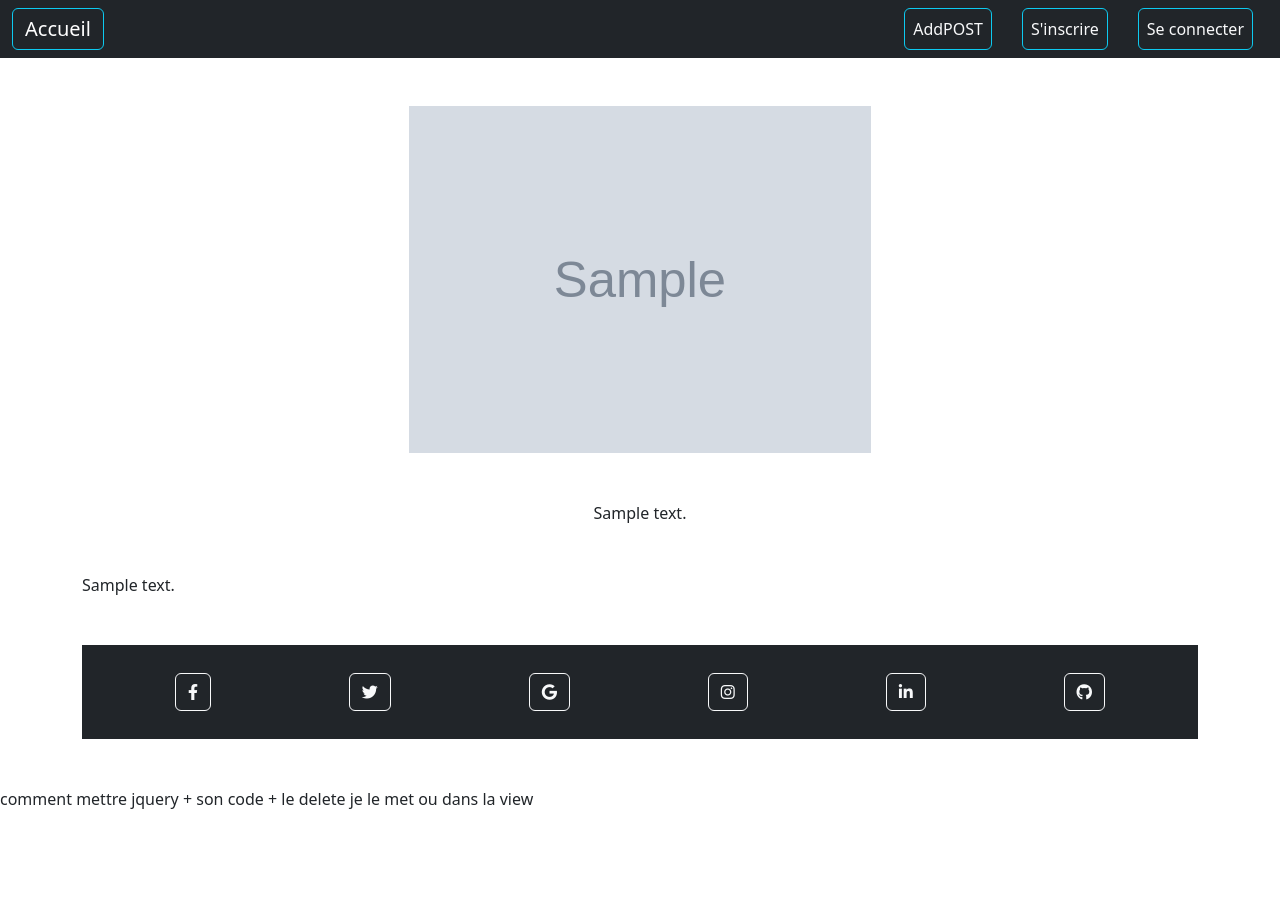
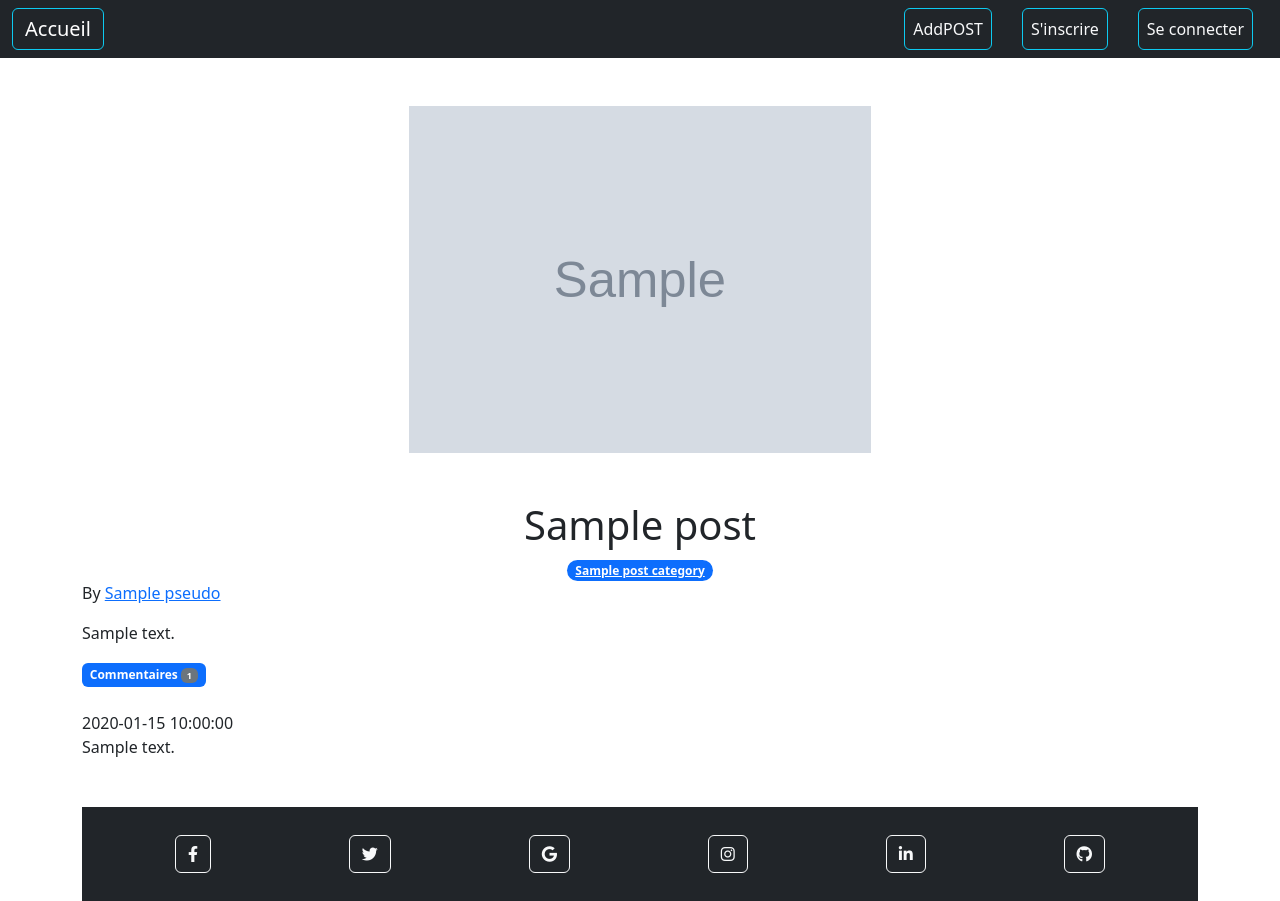
Before and after one commit to Inosthful/PhpBlog, a PHP site: template views/singleView.php in a window 1280 px wide. Before the commit the page ends 809 px from the top, so only its background shows below. Run offline with PHP 8.4, Linux system fonts and the light colour scheme; the template is opened without the code that fills it: most values are stand-ins (such as "Sample title", 1, 10 or a date in 2020); grey boxes marked "Sample" are stand-in pictures; data that the repository does not hold is empty.

Commit message:
tp crud done

```diff
--- a/editpost.php
+++ b/editpost.php
@@ -3,12 +3,10 @@ session_start();
 require_once 'model/managers/PostManager.php';
 require_once 'model/managers/UserManager.php';
 require_once 'model/managers/CategoryManager.php';
-var_dump($_SESSION['user']);
 //vérifier qu'on recoit bien un id
 if(isset($_GET['id'])&&!empty($_GET['id'])){
     $id = $_GET['id'];
     $author = UserManager::getAuthorByPostId($id);
-    var_dump($author->getIdUser());
     //on vérifie que l'utilisateur en cours est bien l'auteur de l'article
     if($author->getIdUser()!==$_SESSION['user']['id']){
         header("location:index.php?status=danger&message=Vous n'avez pas l'autorisation de faire cette action");
@@ -25,7 +23,6 @@ if(isset($_POST)&&!empty($_POST)){
     ///!\ pour l'image qui ne sera pas envoyé si elle est pas modifiée /!\
     //si on reçoit une nouvelle image, on s'en occupe
     if(isset($_FILES['picture']['name'])&&!empty($_FILES['picture']['name'])){
-        var_dump($_FILES);
         $uploads_dir = 'assets/uploads';
         $tmp_location = $_FILES['picture']['tmp_name'];
         $random_string = uniqid(); //ici je génère une chaine de caractère aléatoire basée sur l'heure car le serveur écrase les fichiers qui ont le même nom
--- a/login.php
+++ b/login.php
@@ -16,9 +16,9 @@ if(isset($_POST)&&!empty($_POST)){
     $verified_user = password_verify($mdp, $user->getPassword());
     if($verified_user){ //
         UserManager::connectUser($user);
-        header('location:index.php?status=success&message=Vous êtes bien connecté');
+        header('location:index.php?status=success&message=Vous êtes bien connecté !');
     }else{
-        header('location:login.php?status=danger&message=email ou mot de passe incorrect');
+        header('location:login.php?status=danger&message=email ou mot de passe incorrect !');
     }
 }
 
--- a/views/singleView.php
+++ b/views/singleView.php
@@ -3,31 +3,43 @@ require_once 'partials/header.php';
 ?>
 
 
-<section class="container">
 
 
-    <div class="d-flex flex-column justify-content-center align-items-center">
-        <img class='w-50 d-flex p-5' src='<?php echo $post->getPicture() ?>' alt=''>
-            <?php
-                echo $post->getContent();
+<section id="main" class="container">
 
-            ?>
-    </div>
-<br>
-<br>
-    <div class="d-flex flex-column">
+<div class="d-flex flex-column justify-content-center align-items-center">
+    <img src="<?php echo $post->getPicture() ?>" class="img-fluid heroImg w-50 p-5" alt="">
 
 
-        <?php
-        foreach($comments as $comment){
-            // echo $comment->getId_user();
-            echo $comment->getContent();
-        }
+    <h1 class="text-center"><?php echo $post->getTitle() ?></h1>
+    <?php if(isset($_SESSION['user'])&& !empty($_SESSION['user'])){ ?>
+        <div  class="d-flex justify-content-end">
+        <a href="editpost.php?id=<?php echo $post->getIdPost() ?>" class="btn btn-primary">edit<i class="bi bi-pencil-square"></i></a>
+        <a href="deletepost.php?id=<?php echo $post->getIdPost() ?>" class="btn btn-danger">delete<i class="bi bi-trash3-fill"></i></a>
+        </div>
+    <?php } ?>
+    <div id="categories">
+        <?php foreach($post_categories as $post_category){ ?>
+            <a href="category.php?id=<?php echo $post_category->getIdCategory() ?>" class="badge rounded-pill text-bg-primary"><?php echo $post_category->getCategoryName() ?></a>
+        <?php } ?>
+        </div>
+    </div>
+    By <a href="author.php?id=<?php echo $author->getIdUser() ?>" id="author" class="muted"><?php echo $author->getPseudo() ?></a>
+    <p class="mt-3"><?php echo $post->getContent() ?></p>
 
-        ?>
+    <div class="badge bg-primary mb-3">
+        Commentaires <span class="badge text-bg-secondary"><?php echo count($comments) ?></span>
     </div>
+    <?php foreach($comments as $comment) {
+    $commentAuthor = UserManager::getCommentAuthorByCommentId($comment->getIdComment());?>
+        <div>
+            <h3><?php echo $commentAuthor->getPseudo() ?></h3>
+            <span><?php echo $comment->getDate() ?></span>
+            <p><?php echo $comment->getContent() ?></p>
+        </div>
+    <?php } ?>
 
-     <?php if(isset($_SESSION['user'])){ ?>
+    <?php if(isset($_SESSION['user'])){ ?>
     <div id="addcomment">
         <form action="" method="post">
             <div class="mb-3">
@@ -40,10 +52,7 @@ require_once 'partials/header.php';
     <?php } ?>
 
 </section>
+
 <?php
-
 require_once 'partials/footer.php';
 ?>
-
-comment mettre jquery + son code
-+ le delete je le met ou dans la view
```
Also changed, not shown: single.php (+25 -6 lines), views/editpostView.php (+0 -17 lines), assets/images/63da819237ce0-téléchargement.jpg (added).
